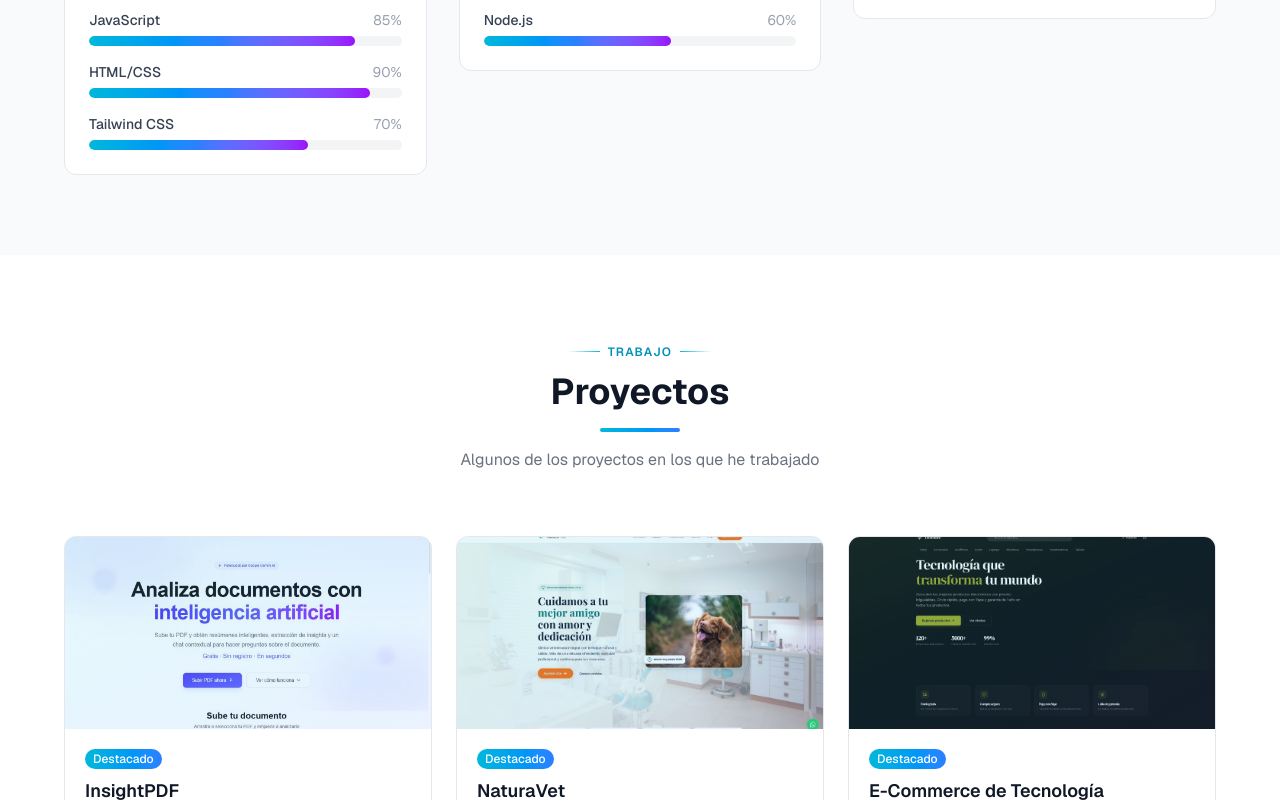
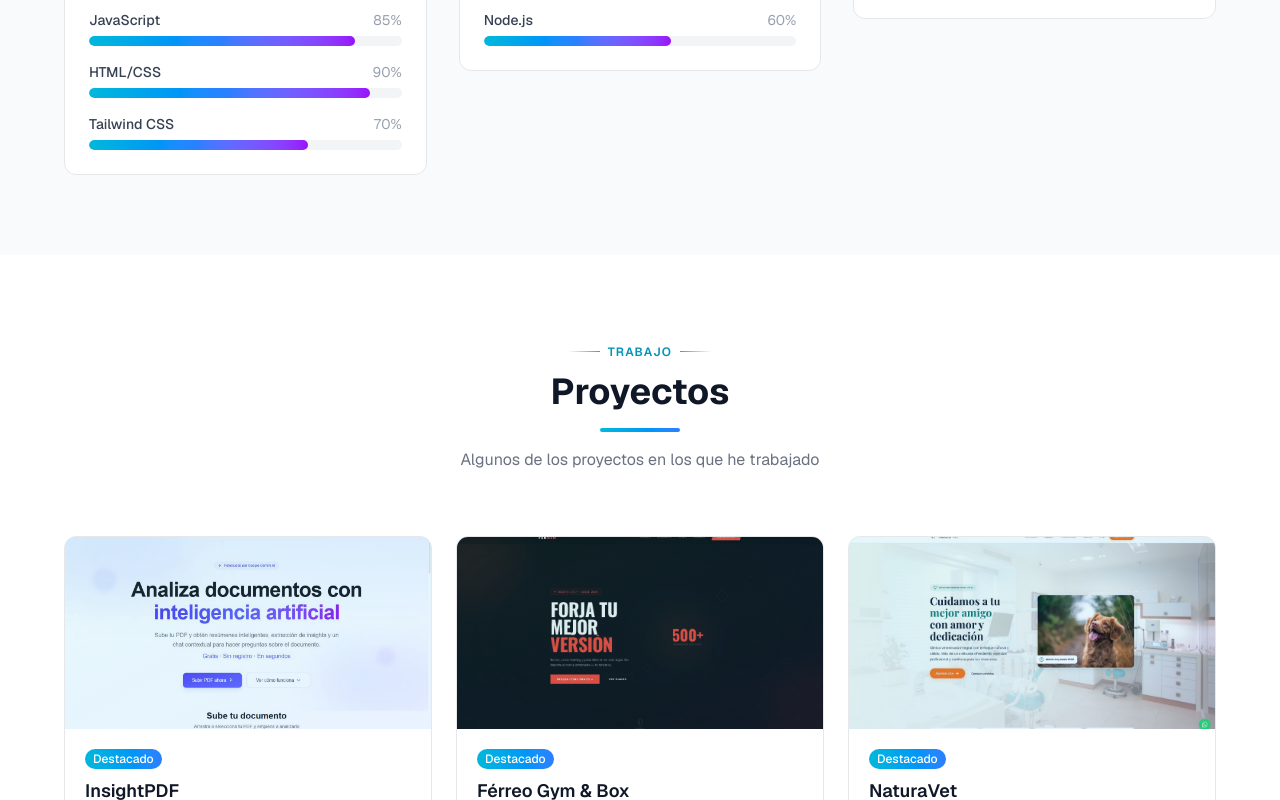
Before and after one commit to juancarlosmendozatasayco148-dotcom/portafolio, a Next.js app: page / in a window 1280 px wide. Shown: the part 2000-2800 px from the top of the page. Built offline with nearby package versions, Linux system fonts and the light colour scheme.

Commit message:
Agregar proyecto Ferreo Gym & Box

```diff
--- a/src/data/projects.ts
+++ b/src/data/projects.ts
@@ -25,6 +25,18 @@ export const projects: Project[] = [
     featured: true,
   },
   {
+    id: "ferreo-gym",
+    title: "Férreo Gym & Box",
+    description:
+      "Landing page para gimnasio con boxeo, cross training y pesa libre. Diseño moderno con planes, horarios, staff y testimonios.",
+    longDescription:
+      "Sitio web completo para Férreo Gym & Box. Incluye secciones de clases, horarios semanales, staff de entrenadores, planes de membresía sin permanencia, testimonios y formulario de contacto. Desarrollado con Next.js y Tailwind CSS con un diseño oscuro y agresivo acorde a la marca.",
+    image: "/projects/ferreo-gym.jpg",
+    tags: ["Next.js", "Tailwind CSS", "JavaScript", "Responsive Design"],
+    liveUrl: "https://ferreo-gym.vercel.app/",
+    featured: true,
+  },
+  {
     id: "veterinaria",
     title: "NaturaVet",
     description:
```
Also changed, not shown: public/projects/ferreo-gym.jpg (added).
